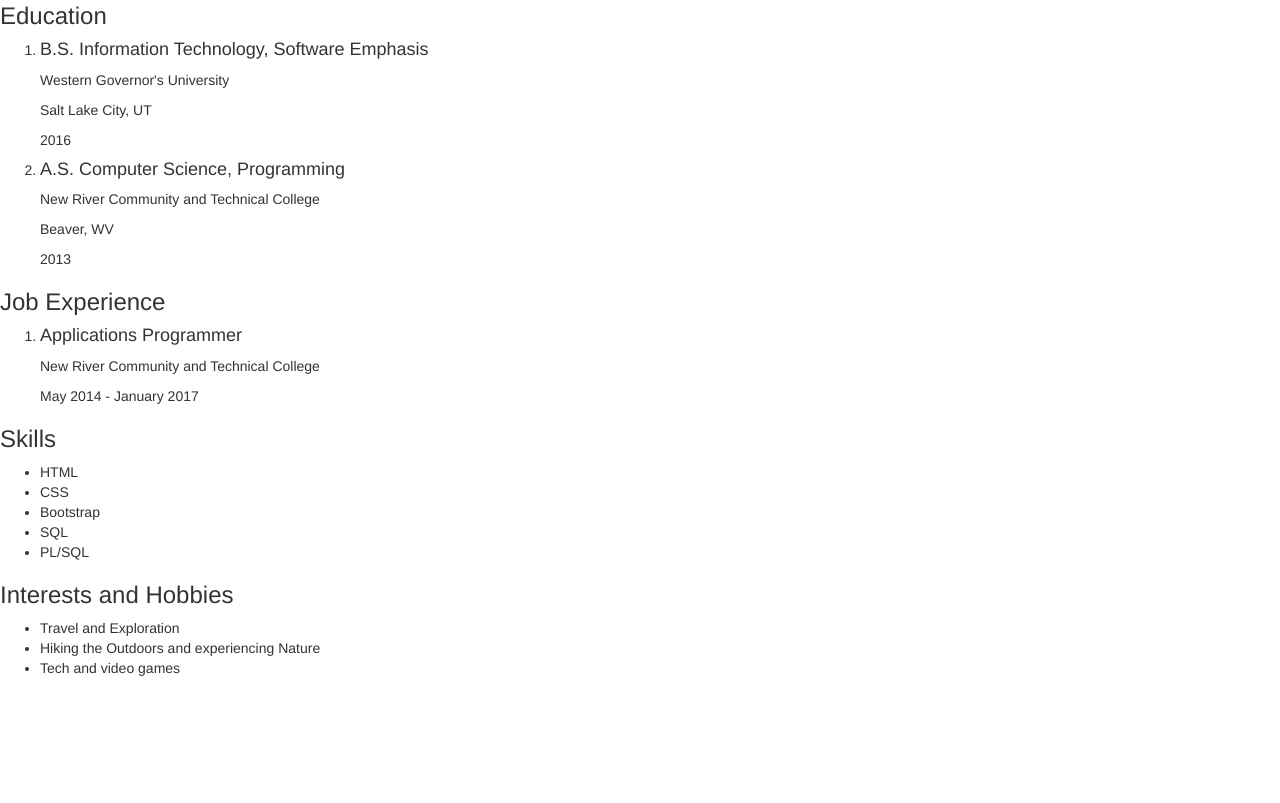
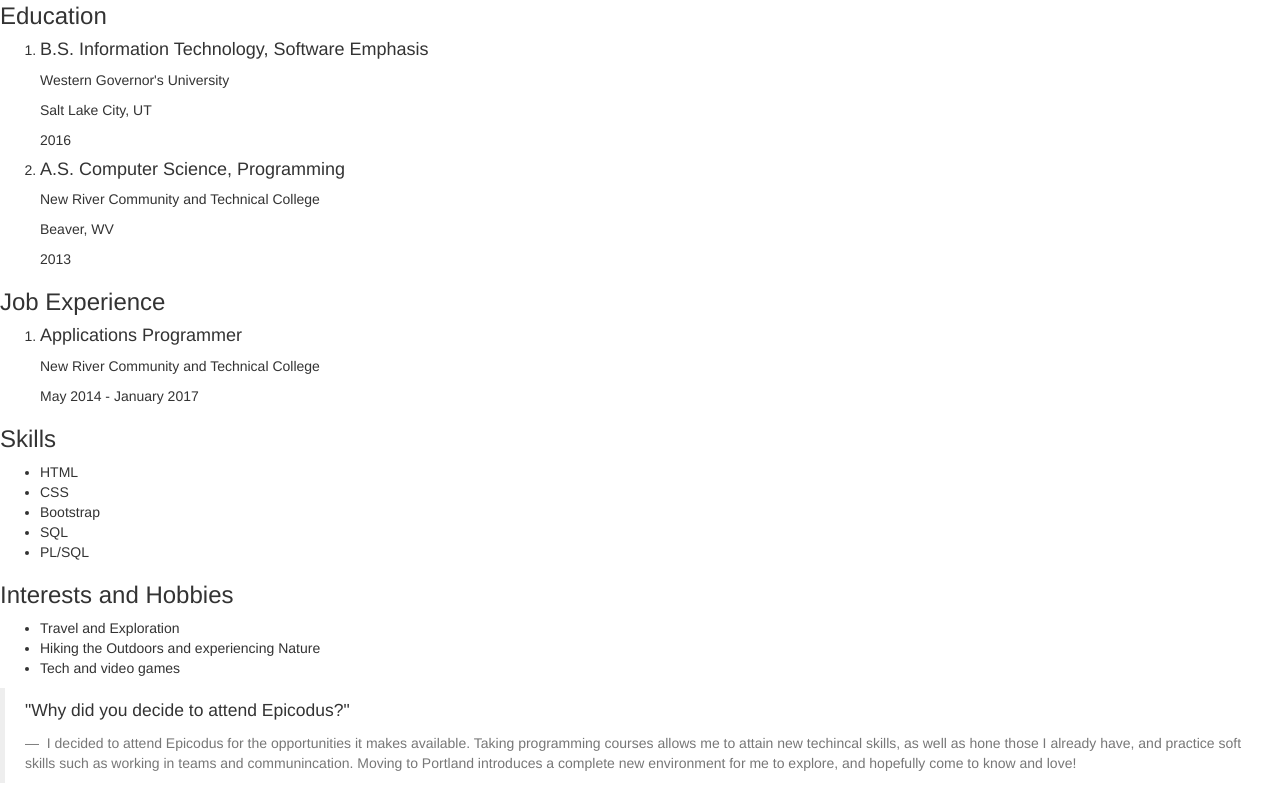
Before and after one commit to coderknot/portfolio, a plain HTML site: page index.html in a window 1280 px wide. Shown: the part 2773-3576 px from the top of the page. Before the commit the page ends 3461 px from the top, so only its background shows below. Drawn offline with Linux system fonts and the light colour scheme.

Commit message:
add blockquote with reasons for attending Epicodus

```diff
--- a/index.html
+++ b/index.html
@@ -169,5 +169,12 @@
       <li>Hiking the Outdoors and experiencing Nature</li>
       <li>Tech and video games</li>
     </ul>
+
+    <blockquote>
+      <p>"Why did you decide to attend Epicodus?"</p>
+      <footer>
+        I decided to attend Epicodus for the opportunities it makes available. Taking programming courses allows me to attain new techincal skills, as well as hone those I already have, and practice soft skills such as working in teams and communincation. Moving to Portland introduces a complete new environment for me to explore, and hopefully come to know and love!
+      </footer>
+    </blockquote>
   </body>
 </html>
```
